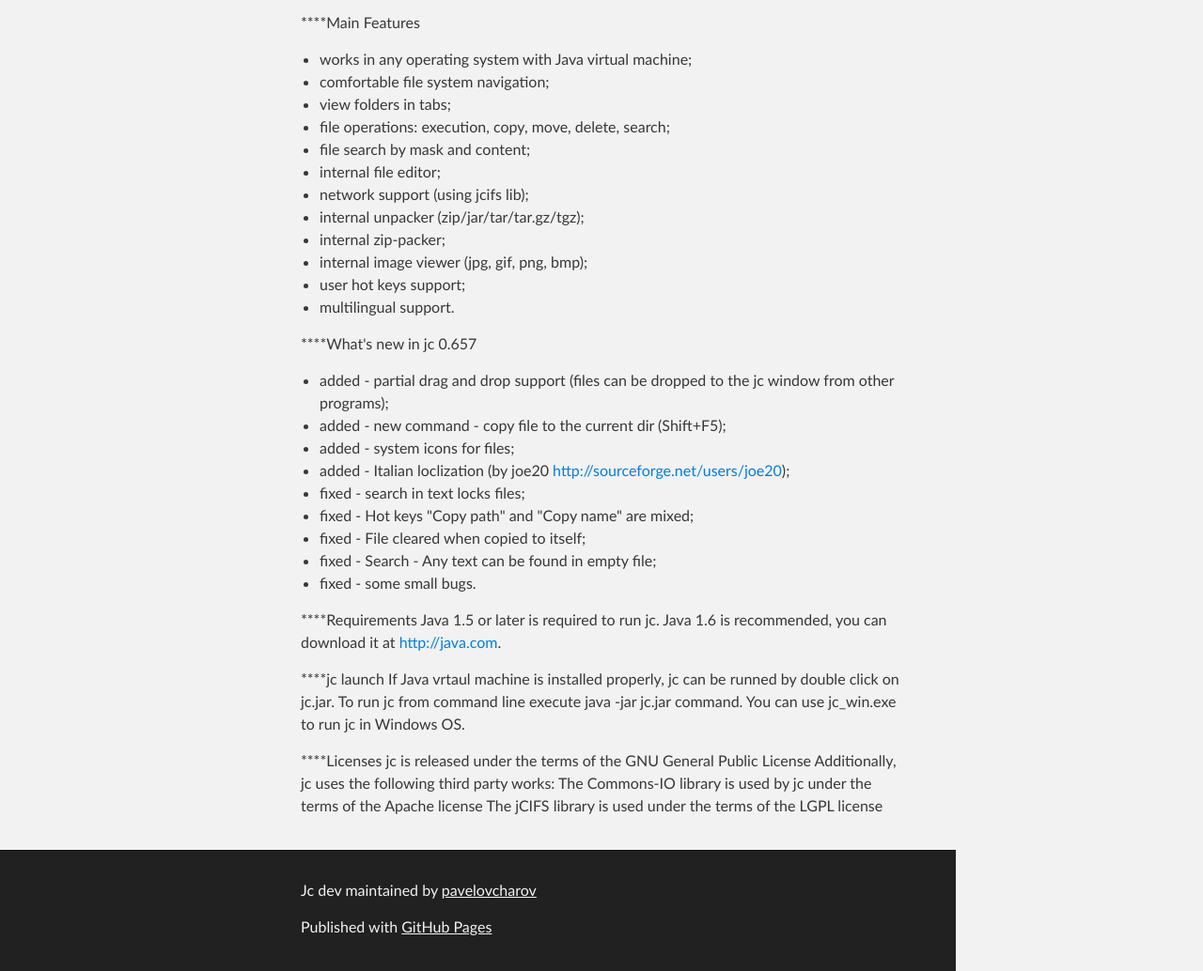
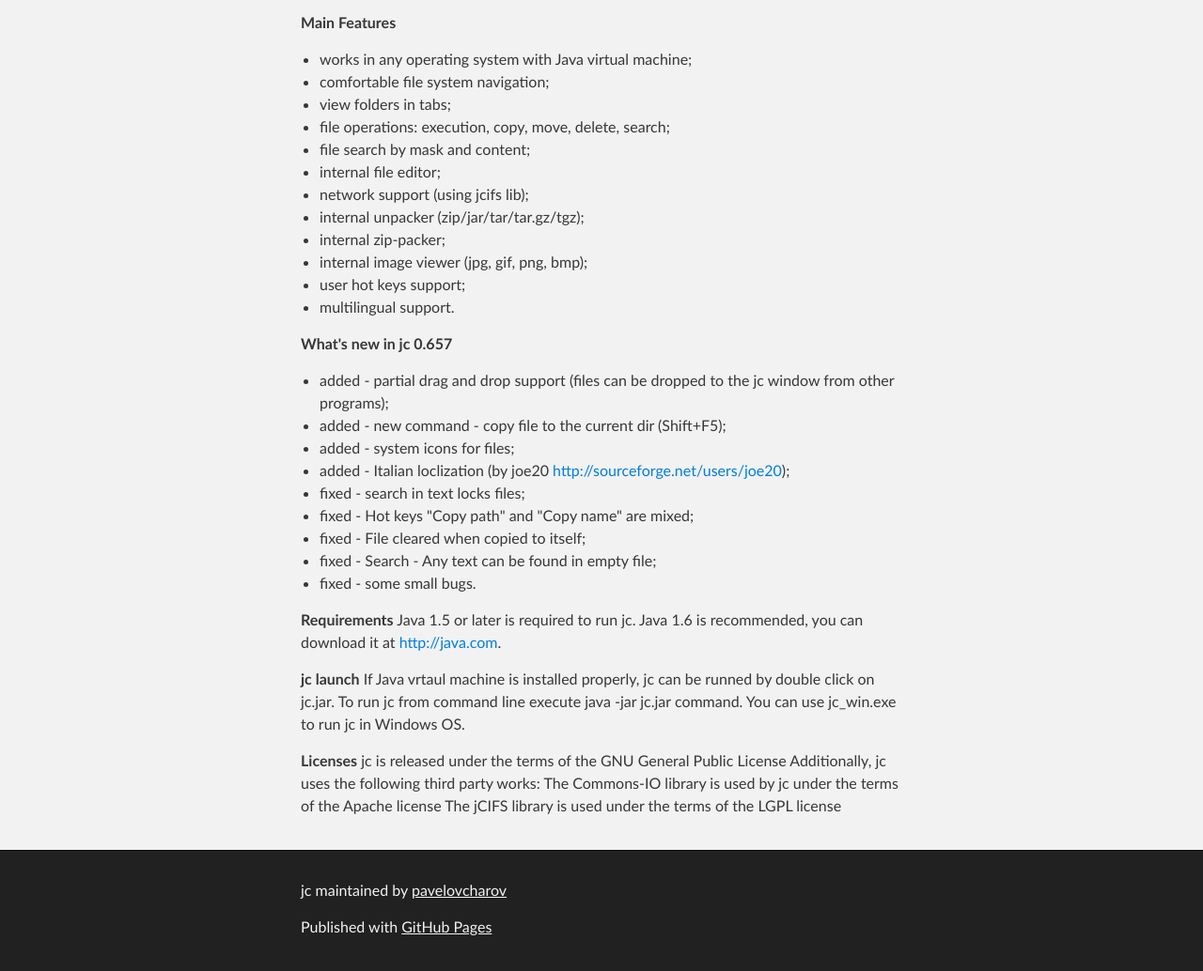
Before and after one commit to pavelovcharov/jc_dev, a plain HTML site: page index.html in a window 1280 px wide. Shown: the part 405-1439 px from the top of the page at 94% size. Drawn offline with Linux system fonts and the light colour scheme.

Commit message:
Create gh-pages branch via GitHub

```diff
--- a/index.html
+++ b/index.html
@@ -4,11 +4,11 @@
   <head>
     <meta charset='utf-8'>
     <meta http-equiv="X-UA-Compatible" content="chrome=1">
-    <meta name="description" content="Jc dev : a java-based file manager for Windows and Linux">
+    <meta name="description" content="jc : a java-based file manager for Windows and Linux">
 
     <link rel="stylesheet" type="text/css" media="screen" href="stylesheets/stylesheet.css">
 
-    <title>Jc dev</title>
+    <title>jc</title>
   </head>
 
   <body>
@@ -18,7 +18,7 @@
         <header class="inner">
           <a id="forkme_banner" href="https://github.com/pavelovcharov/jc_dev">View on GitHub</a>
 
-          <h1 id="project_title">Jc dev</h1>
+          <h1 id="project_title">jc</h1>
           <h2 id="project_tagline">a java-based file manager for Windows and Linux</h2>
 
             <section id="downloads">
@@ -36,7 +36,7 @@
 
 <p>jc - it's a two-panel crossplatform file manager, like NC or FAR.</p>
 
-<p>****Main Features</p>
+<p><strong>Main Features</strong></p>
 
 <ul>
 <li>works in any operating system with Java virtual machine;</li>
@@ -53,7 +53,7 @@
 <li>multilingual support.</li>
 </ul>
 
-<p>****What's new in jc 0.657</p>
+<p><strong>What's new in jc 0.657</strong></p>
 
 <ul>
 <li>added - partial drag and drop support (files can be dropped to the jc window from other programs);</li>
@@ -67,14 +67,14 @@
 <li>fixed - some small bugs.</li>
 </ul>
 
-<p>****Requirements
+<p><strong>Requirements</strong>
 Java 1.5 or later is required to run jc. Java 1.6 is recommended, you can download it at <a href="http://java.com">http://java.com</a>.</p>
 
-<p>****jc launch
+<p><strong>jc launch</strong>
 If Java vrtaul machine is installed properly, jc can be runned by double click on jc.jar. To run jc from command line
 execute java -jar jc.jar command. You can use jc_win.exe to run jc in Windows OS.</p>
 
-<p>****Licenses
+<p><strong>Licenses</strong>
 jc is released under the terms of the GNU General Public License
 Additionally, jc uses the following third party works:
 The Commons-IO library is used by jc under the terms of the Apache license
@@ -85,7 +85,7 @@
     <!-- FOOTER  -->
     <div id="footer_wrap" class="outer">
       <footer class="inner">
-        <p class="copyright">Jc dev maintained by <a href="https://github.com/pavelovcharov">pavelovcharov</a></p>
+        <p class="copyright">jc maintained by <a href="https://github.com/pavelovcharov">pavelovcharov</a></p>
         <p>Published with <a href="https://pages.github.com">GitHub Pages</a></p>
       </footer>
     </div>
```
Also changed, not shown: params.json (+2 -2 lines).
